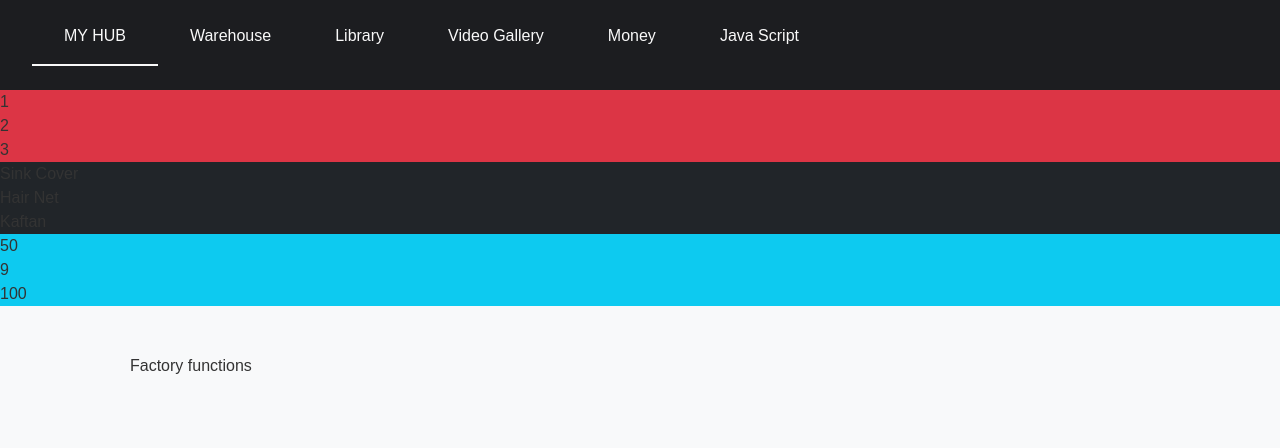
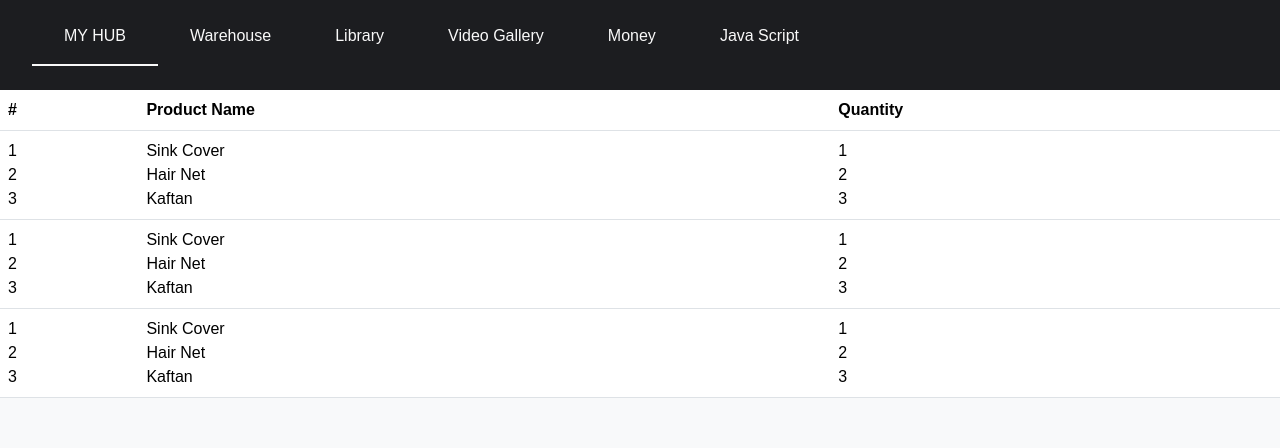
Before and after one commit to Mostafa-El-Masry/MyHubReact, a React (Vite) app: page / in a window 1280 px wide. Shown: the top 448 px of the page. Built offline with nearby package versions, Linux system fonts and the light colour scheme.

Commit message:
adding inventiry array unsecesfully

```diff
--- a/src/components/Inventory.tsx
+++ b/src/components/Inventory.tsx
@@ -5,17 +5,45 @@ const ProductsQTY = [50, 9, 100];
 const Inventory = () => {
   return (
     <>
-      <div className="bg-info flex">
-        {ProductsSN.map((productsn) => (
-          <div className="flex bg-danger">{productsn}</div>
-        ))}
-        {Products.map((Product) => (
-          <div className="flex bg-dark">{Product}</div>
-        ))}
-        {ProductsQTY.map((ProductsQTY) => (
-          <div className="flex">{ProductsQTY}</div>
-        ))}
-      </div>
+      <table className="table">
+        <thead>
+          <tr>
+            <th scope="col">#</th>
+            <th scope="col">Product Name</th>
+            <th scope="col">Quantity</th>
+          </tr>
+        </thead>
+        <tbody>
+          {ProductsQTY.map((ProductsQTY) => (
+            <tr>
+              <td>
+                {ProductsSN.map((ProductSN) => (
+                  <tr>
+                    <td>{ProductSN}</td>
+                  </tr>
+                ))}
+              </td>
+              <td>
+                {Products.map((Product) => (
+                  <tr>
+                    <td></td>
+                    <td>{Product}</td>
+                  </tr>
+                ))}
+              </td>
+              <td>
+                <td>
+                  {ProductsSN.map((ProductSN) => (
+                    <tr>
+                      <td>{ProductSN}</td>
+                    </tr>
+                  ))}
+                </td>
+              </td>
+            </tr>
+          ))}
+        </tbody>
+      </table>
     </>
   );
 };
```
